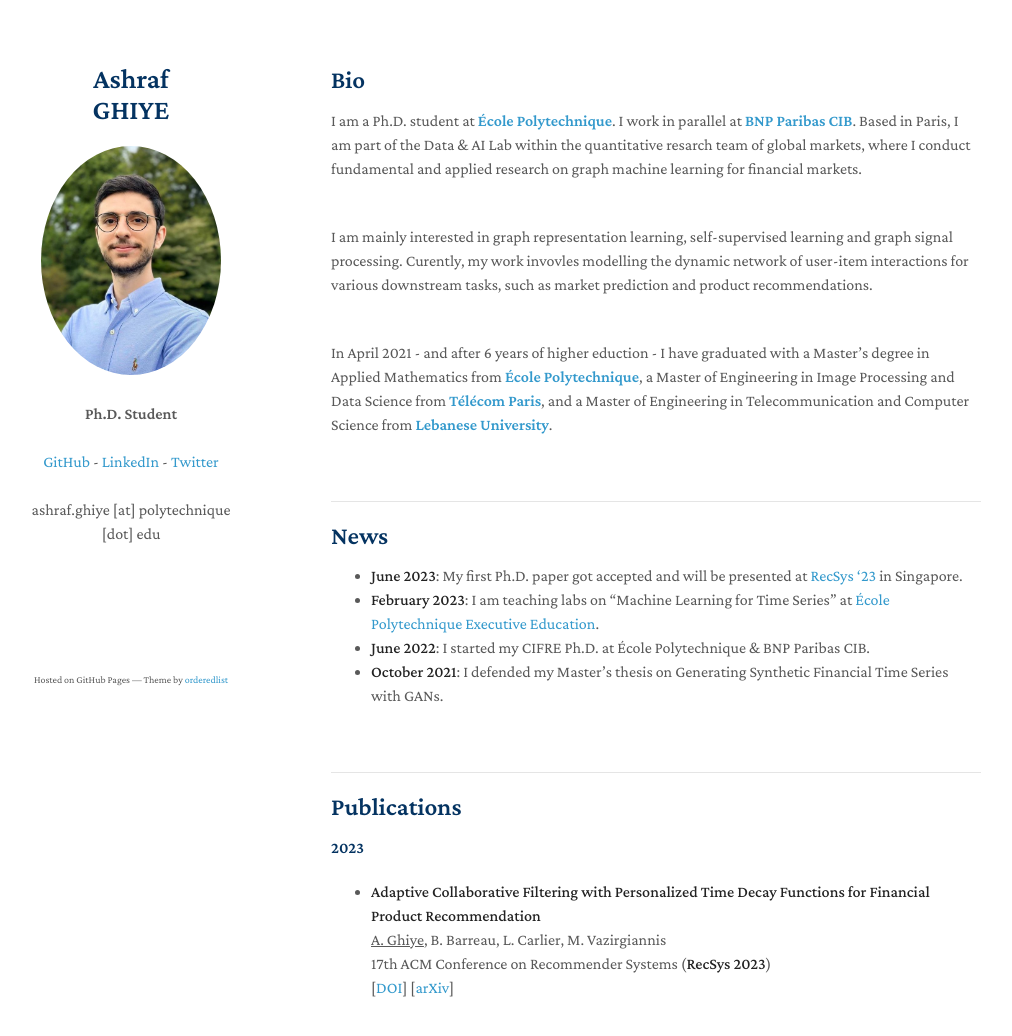
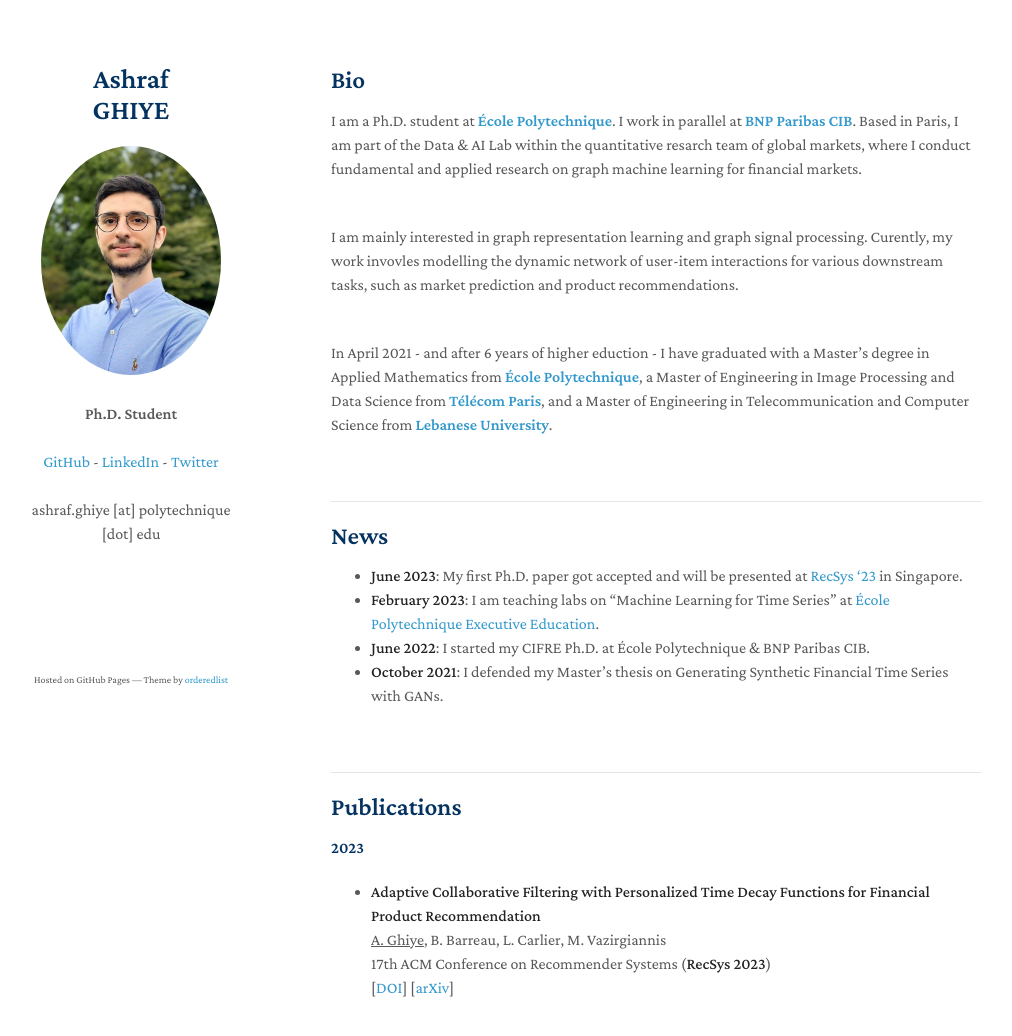
Before and after one commit to ashrafghiye/ashrafghiye.github.io, a Jekyll site: the page built from index.md, in a window 1280 px wide and 1070 px high. Shown: the top 1036 px of the window, without its empty margins (139-1151 px from the left). Built offline with Jekyll 4.4.1, drawn with Linux system fonts in a browser that asks for light colours; our own code applies the rules of GitHub Pages for plain Markdown files; a script that is not in the unit is left out.

Commit message:
Update index.md

```diff
--- a/index.md
+++ b/index.md
@@ -3,7 +3,7 @@
 
 I am a Ph.D. student at <a href="https://www.polytechnique.edu/en" target="_blank"><b>École Polytechnique</b></a>. I work in parallel at <a href="https://globalmarkets.cib.bnpparibas" target="_blank"><b>BNP Paribas CIB</b></a>. Based in Paris, I am part of the Data & AI Lab within the quantitative resarch team of global markets, where I conduct fundamental and applied research on graph machine learning for financial markets.<br><br>
 
-I am mainly interested in graph representation learning, self-supervised learning and graph signal processing. Curently, my work invovles modelling the dynamic network of user-item interactions for various downstream tasks, such as market prediction and product recommendations. <br><br>
+I am mainly interested in graph representation learning and graph signal processing. Curently, my work invovles modelling the dynamic network of user-item interactions for various downstream tasks, such as market prediction and product recommendations. <br><br>
 
 In April 2021 - and after 6 years of higher eduction - I have graduated with a Master's degree in Applied Mathematics from <a href="https://www.polytechnique.edu/en" target="_blank"><b>École Polytechnique</b></a>, a Master of Engineering in Image Processing and Data Science from <a href="https://www.telecom-paris.fr" target="_blank"><b>Télécom Paris</b></a>, and a Master of Engineering in Telecommunication and Computer Science from <a href="http://www.ulfg.ul.edu.lb" target="_blank"><b>Lebanese University</b></a>.
 
```
